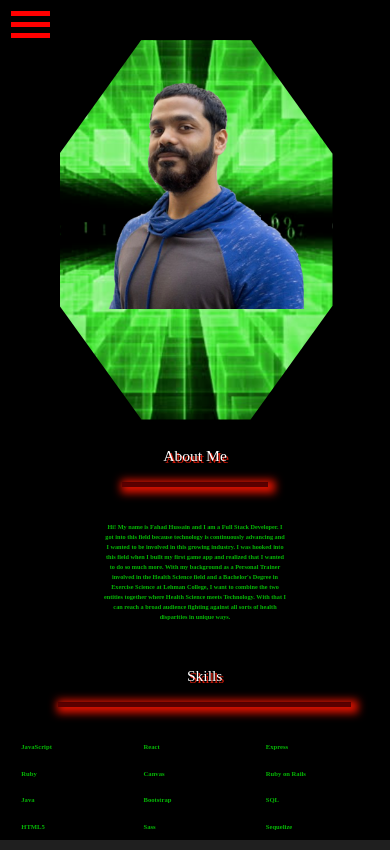
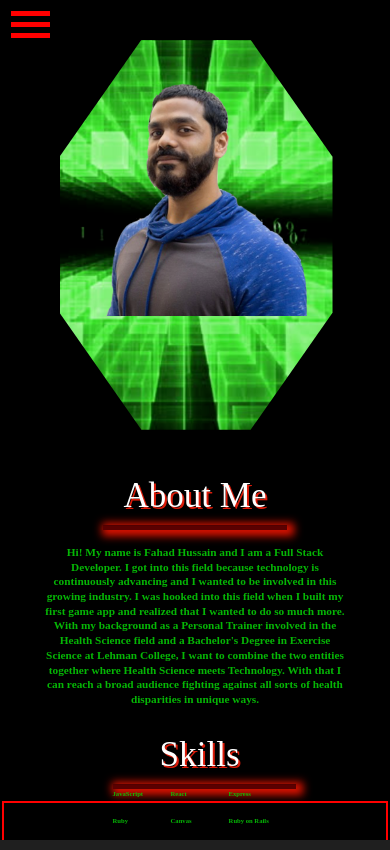
Before and after one commit to sfahadh/Responsive_Portfolio, a React (Create React App) app: page /about-me in a window 390 px wide. Built offline with nearby package versions, Linux system fonts and the light colour scheme; a web font is replaced by a local one.

Commit message:
fixed issue where gap between about me and skills increases and screen width decreases

```diff
--- a/src/components/AboutMe/AboutMe.css
+++ b/src/components/AboutMe/AboutMe.css
@@ -56,7 +56,6 @@ hr {
 
 .about-me-page p {
     font-size: 1.5vw;
-    line-height: 1.3em;
     font-family: 'Kurale', serif;
     font-weight: 600;
     line-height: 1.6em;
@@ -221,7 +220,7 @@ hr {
     .image-about {
         display: block;
         margin-left: 5%;
-        height: 590px;
+        height: 50%;
         justify-content: space-between;
         margin: auto;
     }
@@ -236,38 +235,48 @@ hr {
 
     #about-image {
         width: 70vw;
-        height: 45vh;
-        margin: auto;
-    }
-
-    .about-me-info {
+        height: 390px;
         margin: auto;
     }
 
     .skills-experiences {
-        display: block;
+        display: flex;
+        flex-direction: column;
+        border: 2px solid red;
+        margin-top: 20%;
     }
 
     .skills-education {
         margin: auto;
-        margin-top: 105%;
+        margin-top: 23%;
     }
 
     .education {
-        margin-top: -10%;
+        margin-top: 100px;
     }
 
     .experiences {
         margin-top: 35%;
     }
 
-    /* .about-me-page h1 {
-        font-size: 4vw;
-        font-weight: 500;
-        font-family: 'Audiowide', cursive;
-        color: white;
-        text-shadow: 2px 2px rgba(243, 30, 10, 0.897);
-        margin-top: 9%;
-    } */
+    .about-me-page h1 {
+        font-size: 9vw;
+    }
 
+    hr {
+        height: 4px;
+        width: 47vw;
+        margin: auto;
+    }
+
+    .about-me-info p {
+        font-size: 2.9vw;
+        line-height: 1.3em;
+        margin-top: 5%;
+    }
+
+    .about-me-info {
+        width: 77vw;
+        margin: auto;
+    }
 }
```
